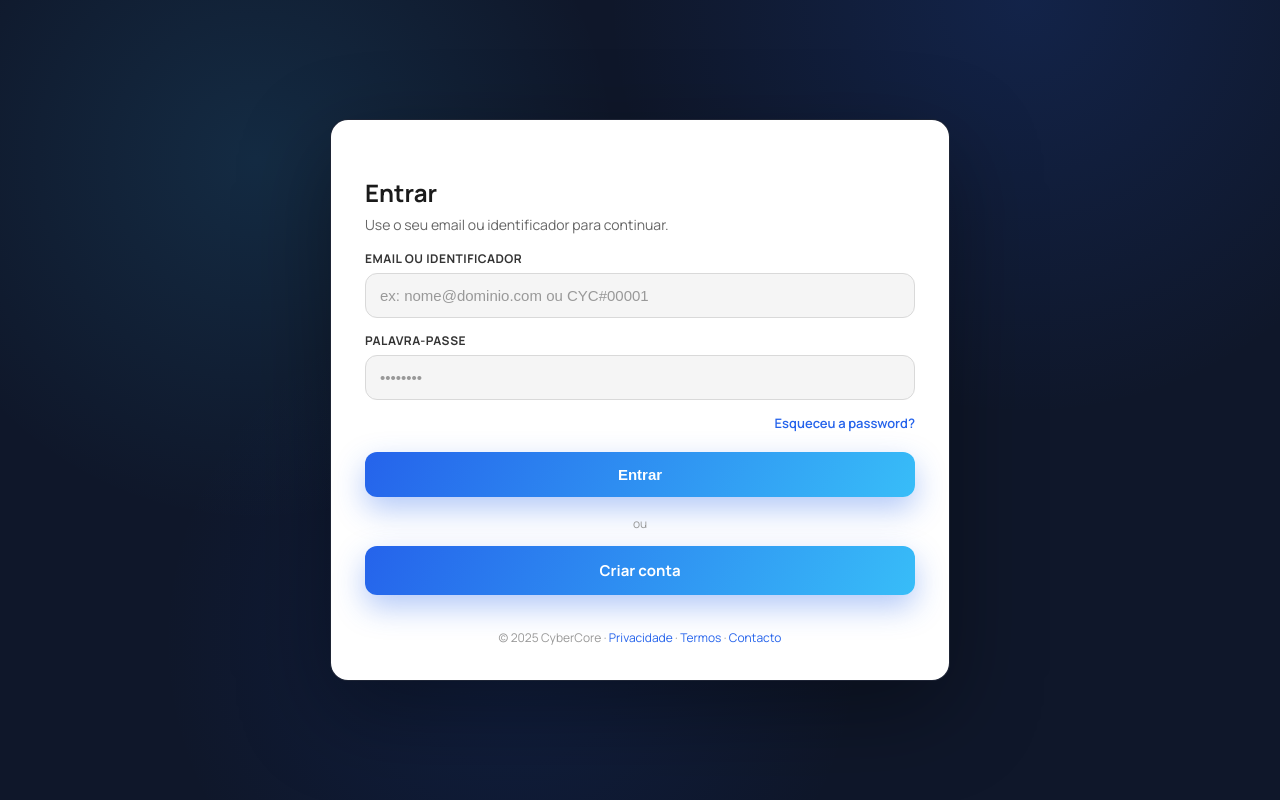
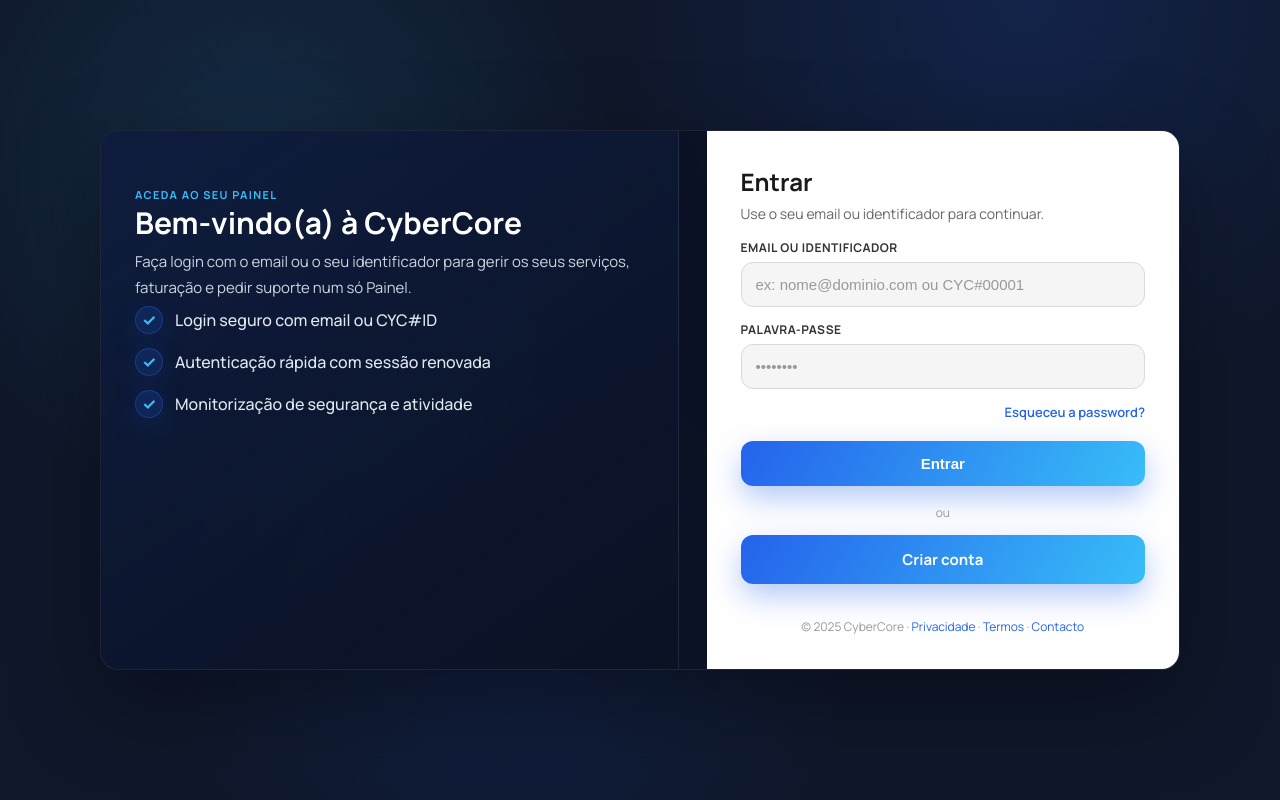
Before and after one commit to vascoferreira2001/cybercore, a PHP site: page /cybercore/login.php in a window 1280 px wide. Run offline with PHP 8.4, Linux system fonts and the light colour scheme; data comes from the database, SQL or seed files in the repository; some libraries are stand-ins or nearby versions.

Commit message:
Alteração do Login

```diff
--- a/login.php
+++ b/login.php
@@ -89,12 +89,27 @@ if ($_SERVER['REQUEST_METHOD'] === 'POST') {
 </head>
 <body class="auth" <?php echo $theme['backgroundStyle'] ? 'style="' . $theme['backgroundStyle'] . '"' : ''; ?>>
 
-<div class="shell single">
-  <div class="panel">
-    <div class="panel-header">
+<div class="shell">
+  <div class="hero">
+    <div>
       <div class="hero-header">
         <div class="hero-logo"><?php renderAuthLogo($theme['logoUrl']); ?></div>
       </div>
+
+      <p style="text-transform: uppercase; letter-spacing: 0.12em; font-size: 11px; color: var(--accent-2); font-weight: 700;">Aceda ao seu painel</p>
+      <h1 class="hero-title">Bem-vindo(a) à CyberCore</h1>
+      <p class="hero-subtitle">Faça login com o email ou o seu identificador para gerir os seus serviços, faturação e pedir suporte num só Painel.</p>
+
+      <ul class="hero-list">
+        <li><span class="check">✓</span> Login seguro com email ou CYC#ID</li>
+        <li><span class="check">✓</span> Autenticação rápida com sessão renovada</li>
+        <li><span class="check">✓</span> Monitorização de segurança e atividade</li>
+      </ul>
+    </div>
+  </div>
+
+  <div class="panel">
+    <div class="panel-header">
       <h1>Entrar</h1>
       <p>Use o seu email ou identificador para continuar.</p>
     </div>
```
